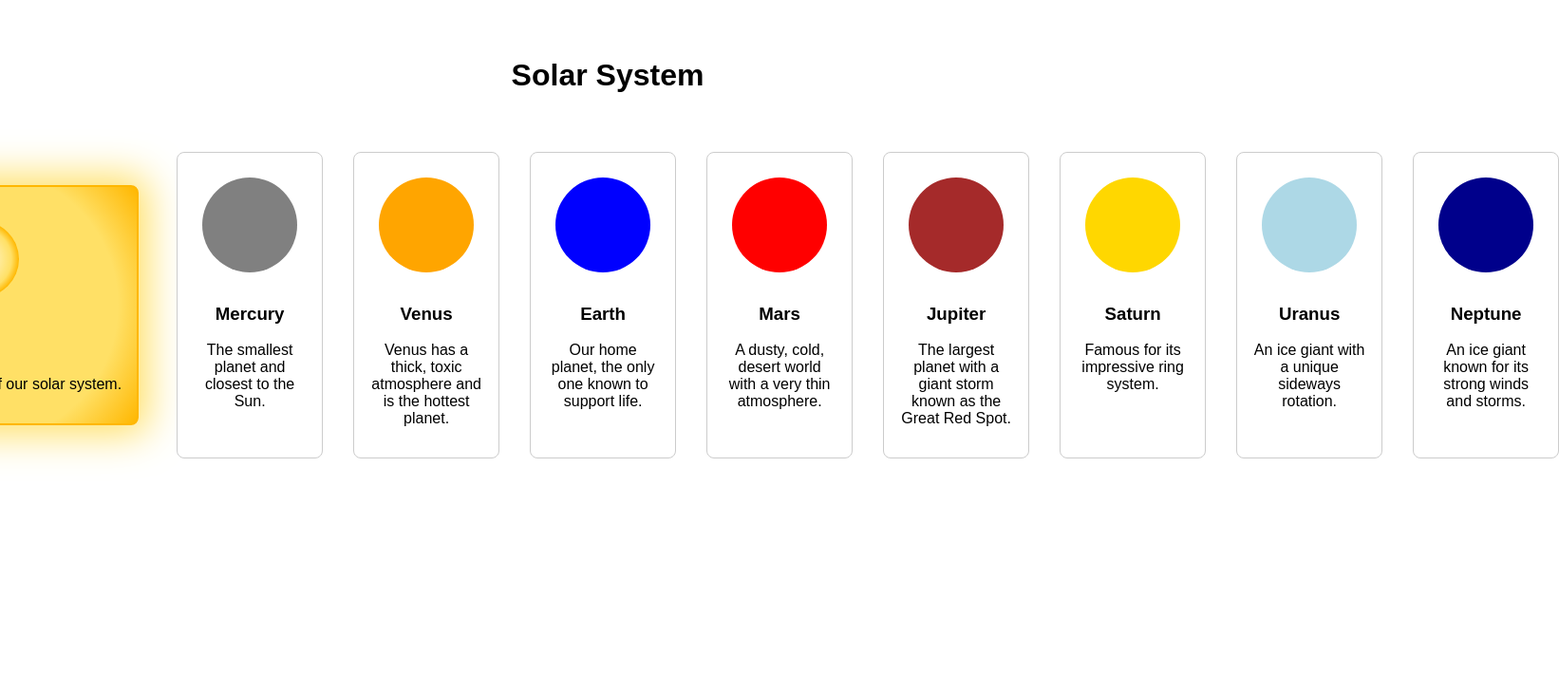
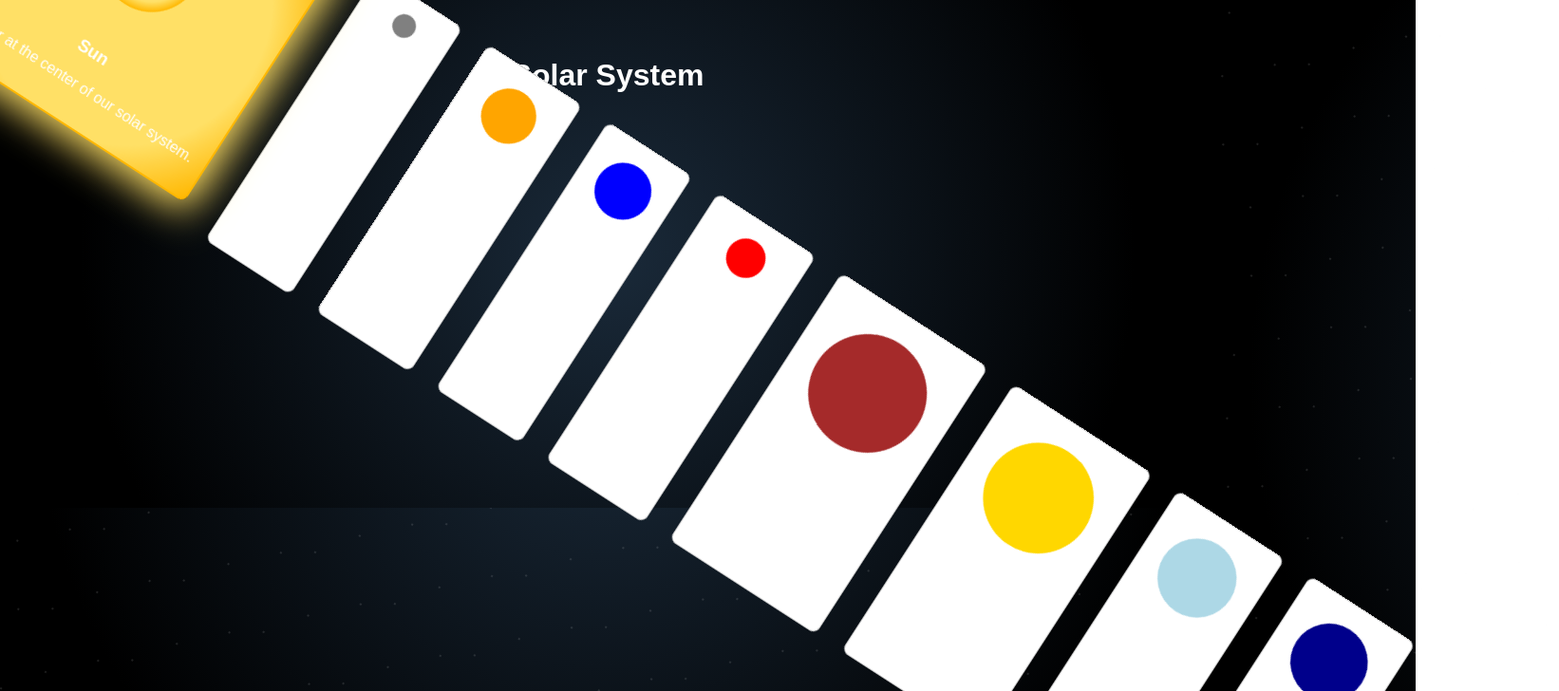
Before and after one commit to march-dave/solar-system, a Next.js app: page / in a window 1280 px wide. Shown: the top 728 px of the page at 95% size, 1642 px wide, since content can reach past the window. Built offline with nearby package versions, Linux system fonts and the light colour scheme.

Commit message:
Add solar system background and dynamic planet sizes

```diff
--- a/src/app/components/PlanetCard.tsx
+++ b/src/app/components/PlanetCard.tsx
@@ -6,7 +6,7 @@ export default function PlanetCard({ planet }: { planet: Planet }) {
   return (
     <div className={`${styles.card} ${planet.name === 'Sun' ? styles.sun : ''}`}>
       {planet.name === 'Sun' ? (
-        <svg width={120} height={120} viewBox="0 0 120 120">
+        <svg width={planet.size} height={planet.size} viewBox="0 0 120 120">
           <defs>
             <radialGradient id="sunGradient" cx="50%" cy="50%" r="50%">
               <stop offset="0%" stopColor="#fffbe6"/>
@@ -17,7 +17,7 @@ export default function PlanetCard({ planet }: { planet: Planet }) {
           <circle cx="60" cy="60" r="40" fill="url(#sunGradient)" />
         </svg>
       ) : (
-        <Image src={planet.image} alt={planet.name} width={120} height={120} />
+        <Image src={planet.image} alt={planet.name} width={planet.size} height={planet.size} />
       )}
       <h3>{planet.name}</h3>
       <p>{planet.description}</p>
--- a/src/app/data/planets.ts
+++ b/src/app/data/planets.ts
@@ -2,52 +2,62 @@ export interface Planet {
   name: string;
   image: string;
   description: string;
+  size: number;
 }
 
 export const planets: Planet[] = [
   {
     name: 'Sun',
     image: '/sun.svg',
-    description: 'The star at the center of our solar system.'
+    description: 'The star at the center of our solar system.',
+    size: 160
   },
   {
     name: 'Mercury',
     image: '/mercury.svg',
-    description: 'The smallest planet and closest to the Sun.'
+    description: 'The smallest planet and closest to the Sun.',
+    size: 30
   },
   {
     name: 'Venus',
     image: '/venus.svg',
-    description: 'Venus has a thick, toxic atmosphere and is the hottest planet.'
+    description: 'Venus has a thick, toxic atmosphere and is the hottest planet.',
+    size: 70
   },
   {
     name: 'Earth',
     image: '/earth.svg',
-    description: 'Our home planet, the only one known to support life.'
+    description: 'Our home planet, the only one known to support life.',
+    size: 72
   },
   {
     name: 'Mars',
     image: '/mars.svg',
-    description: 'A dusty, cold, desert world with a very thin atmosphere.'
+    description: 'A dusty, cold, desert world with a very thin atmosphere.',
+    size: 50
   },
   {
     name: 'Jupiter',
     image: '/jupiter.svg',
-    description: 'The largest planet with a giant storm known as the Great Red Spot.'
+    description: 'The largest planet with a giant storm known as the Great Red Spot.',
+    size: 150
   },
   {
     name: 'Saturn',
     image: '/saturn.svg',
-    description: 'Famous for its impressive ring system.'
+    description: 'Famous for its impressive ring system.',
+    size: 140
   },
   {
     name: 'Uranus',
     image: '/uranus.svg',
-    description: 'An ice giant with a unique sideways rotation.'
+    description: 'An ice giant with a unique sideways rotation.',
+    size: 100
   },
   {
     name: 'Neptune',
     image: '/neptune.svg',
-    description: 'An ice giant known for its strong winds and storms.'
+    description: 'An ice giant known for its strong winds and storms.',
+    size: 98
   }
 ];
--- a/src/app/globals.css
+++ b/src/app/globals.css
@@ -3,6 +3,35 @@ body {
   padding: 0;
   margin: 0;
   font-family: Arial, sans-serif;
+  background: radial-gradient(circle at center, #1a2a3a 0%, #000 80%);
+  color: #fff;
+  min-height: 100%;
+}
+
+body::before {
+  content: '';
+  position: fixed;
+  top: -50%;
+  left: -50%;
+  width: 200%;
+  height: 200%;
+  background-image:
+    radial-gradient(2px 2px at 20px 20px, #fff, rgba(255,255,255,0) 40%),
+    radial-gradient(2px 2px at 50px 80px, #fff, rgba(255,255,255,0) 40%),
+    radial-gradient(2px 2px at 90px 40px, #fff, rgba(255,255,255,0) 40%);
+  background-size: 100px 100px;
+  animation: rotateBackground 60s linear infinite;
+  z-index: -1;
+  pointer-events: none;
+}
+
+@keyframes rotateBackground {
+  from {
+    transform: rotate(0deg);
+  }
+  to {
+    transform: rotate(360deg);
+  }
 }
 
 * {
--- a/src/app/page.module.css
+++ b/src/app/page.module.css
@@ -19,6 +19,16 @@
   align-items: center;
   gap: 40px;
   margin-top: 40px;
+  animation: orbit 60s linear infinite;
+}
+
+@keyframes orbit {
+  from {
+    transform: rotate(0deg);
+  }
+  to {
+    transform: rotate(360deg);
+  }
 }
 
 .sunCard {
```
